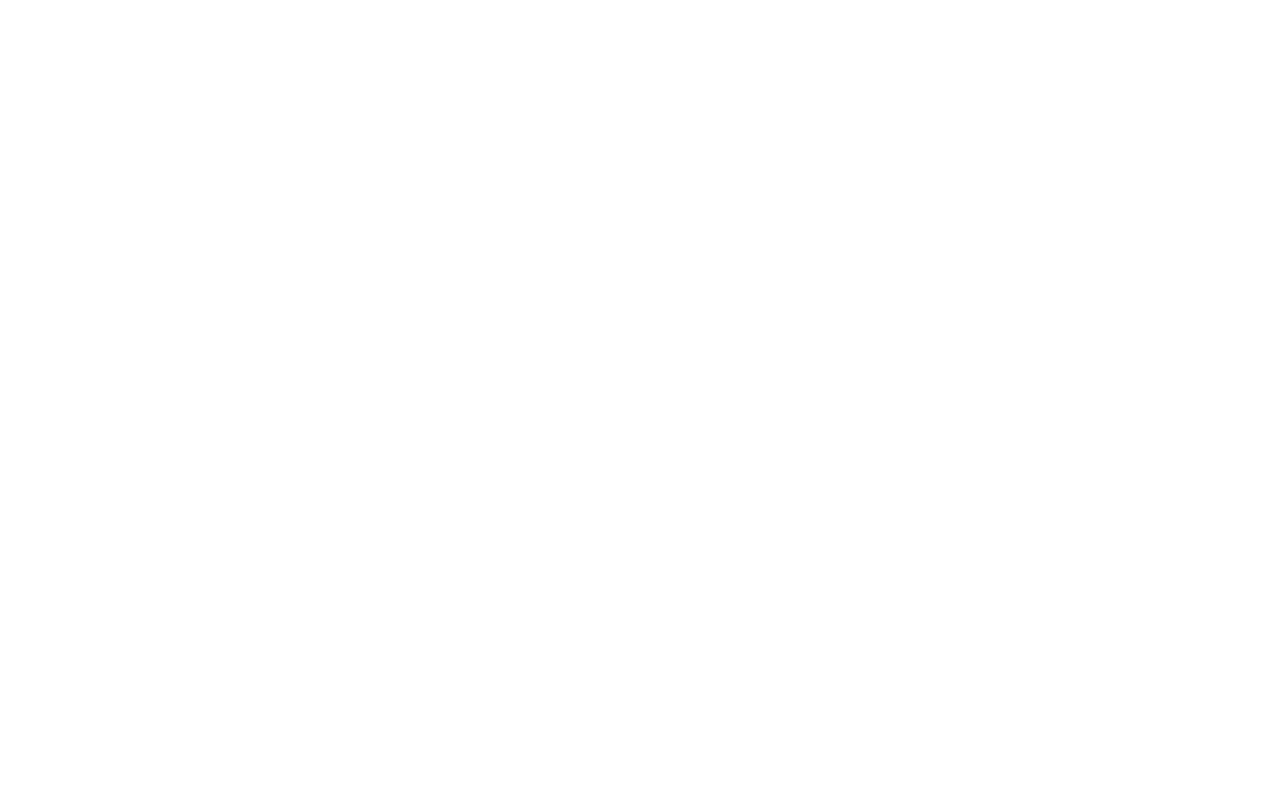
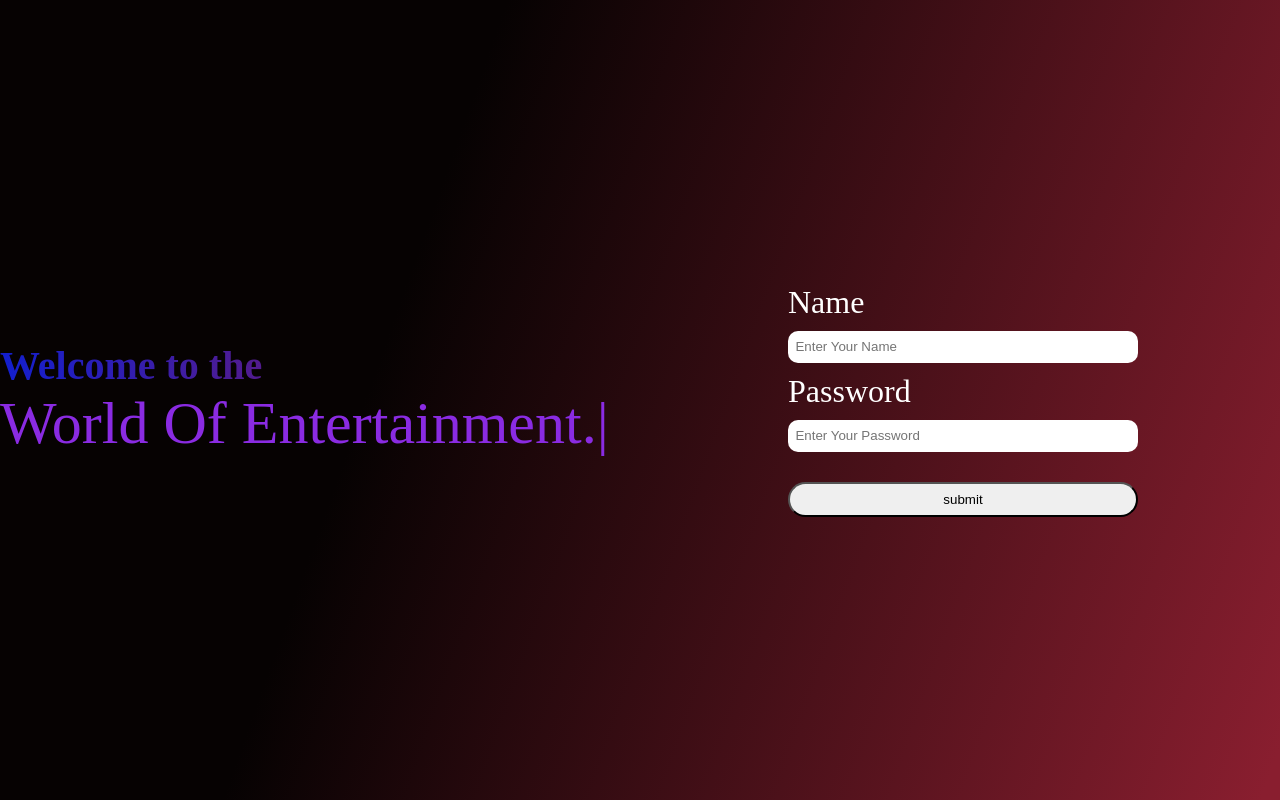
Before and after one commit to 1chary/movie-application, a React (Vite) app: page /login in a window 1280 px wide. Before the commit this address had no page. Built offline with nearby package versions, Linux system fonts and the light colour scheme.

Commit message:
added user authentication

```diff
--- a/package.json
+++ b/package.json
@@ -11,13 +11,16 @@
   },
   "dependencies": {
     "framer-motion": "^11.3.24",
+    "js-cookie": "^3.0.5",
     "react": "^18.2.0",
     "react-dom": "^18.2.0",
     "react-icons": "^5.2.1",
     "react-infinite-scroller": "^1.2.6",
+    "react-js-cookie": "^0.0.1",
     "react-loader-spinner": "^6.1.6",
     "react-router-dom": "^6.23.1",
     "react-spinners": "^0.13.8",
+    "react-type-animation": "^3.2.0",
     "reactjs-popup": "^2.0.6"
   },
   "devDependencies": {
--- a/src/App.jsx
+++ b/src/App.jsx
@@ -16,8 +16,6 @@
       window.localStorage.setItem('active_tab', JSON.stringify(activeTab))
   },[activeTab])
 
-  console.log(activeTab)
-
   return (
   <Context.Provider value = {[activeTab,changeActiveTab]} >
       <AnimatedRoutes />
--- a/src/components/AnimatedRoutes/index.jsx
+++ b/src/components/AnimatedRoutes/index.jsx
@@ -1,21 +1,31 @@
-import { Route, Routes } from "react-router-dom";
+import { Navigate, Route, Routes } from "react-router-dom";
 import Home from "../Home";
 import TopRatedMovies from "../TopRatedMovies";
 import UpcomingMovies from "../UpcomingMovies";
 import MovieDetailsComponent from "../MovieDetailsComponent";
 import { AnimatePresence } from "framer-motion";
+import Login from "../Login";
+import Cookies from "react-js-cookie"
+
+let isAuthenticated;
 
 const AnimatedRoutes = () => {
   return (
     <AnimatePresence>
         <Routes>
-            <Route path = "/" element = {<Home />} />
-            <Route exact path = "topRatedMovies" element = { <TopRatedMovies />} />
-            <Route exact path = "/upcomingMovies" element = {<UpcomingMovies />} />
-            <Route exact path = "/movieDetailsPage/:id" element = { <MovieDetailsComponent />} />
+              <Route exact path = "/login" element = {<Login/>} />
+              <Route path = "/" element = {<RequiredAuth redirectedTo="/login"><Home/></RequiredAuth>} />
+              <Route exact path = "/topRatedMovies" element = {<RequiredAuth redirectedTo="/login"><TopRatedMovies/></RequiredAuth>} />
+              <Route exact path = "/upcomingMovies" element = {<RequiredAuth redirectedTo="/login"><UpcomingMovies/></RequiredAuth>} />
+              <Route exact path = "/movieDetailsPage/:id" element = {<RequiredAuth redirectedTo="/login"><MovieDetailsComponent/></RequiredAuth>} />
         </Routes>
     </AnimatePresence>
   )
 }
 
+function RequiredAuth({children , redirectedTo}) {
+  const token = Cookies.get("jwtToken")
+  return isAuthenticated = token === undefined ? <Navigate to = {redirectedTo} /> : children
+}
+
 export default AnimatedRoutes
--- a/src/components/Home/index.jsx
+++ b/src/components/Home/index.jsx
@@ -6,6 +6,9 @@
 import FailureViewComponent from "../FailureViewComponent";
 import { FaArrowRight,FaArrowLeft } from "react-icons/fa";
 import {motion} from "framer-motion"
+import Cookies from "js-cookie";
+import { Navigate } from "react-router-dom";
+
 const apiConstants = {
     'initial': "INITIAL",
     'success': "SUCCESS",
@@ -77,15 +80,17 @@
     }
 
     const pageDecreaseCount = () => {
+        console.log(page)
         if (page < 1) {
             setPage(1)
         }
-        else if (page > 1 || page === 1) {
-            setPage(page + 1)
+        else if (page > 1) {
+            setPage(page - 1)
         }
     }
 
     const pageIncreaseCount = () => {
+        console.log(page)
         if (page > 500) {
             setPage(500)
         }
@@ -94,6 +99,10 @@
         }
     }
 
+    const token = Cookies.get("jwtToken");
+    if (token !== undefined) {
+        return <Navigate to = "/login" />
+    }
     return (
     <>
         <Header />
--- /dev/null
+++ b/src/components/Login/index.css
@@ -0,0 +1,66 @@
+.login-container {
+    height: 100vh;
+    width: 100%;
+    background-image: linear-gradient(109.6deg, rgb(6, 2, 2) 32.4%, rgb(137, 30, 47) 98.8%);
+    display: flex;
+    align-items: center;
+}
+
+.content-container {
+    height: 60vh;
+    width: 60%;
+    display: flex;
+    flex-direction: column;
+    justify-content: center;
+}
+
+.form-container {
+    height: 60vh;
+    width: 40%;
+    display: flex;
+    flex-direction: column;
+    justify-content: center;
+    padding: 20px;
+    color: white;
+}
+@media screen and (max-width: 767px) {
+    .login-container {
+        flex-direction: column;
+    }
+    .content-container {
+        width: 95%;
+    }
+    .form-container {
+        width: 95%;
+    }
+}
+
+.main-heading {
+    background: #121FCF;
+    background: linear-gradient(to right, #121FCF 0%, #CF1512 100%);
+    -webkit-background-clip: text;
+    -webkit-text-fill-color: transparent;
+    font-size: 40px;
+}
+
+.label-element {
+    font-size: 32px;
+    margin-bottom: 10px;
+}
+
+.input-box {
+    height: 32px;
+    width: 350px;
+    border-radius: 10px;
+    border: none;
+    outline: none;
+    margin-bottom: 10px;
+}
+
+.submit-button {
+    height: 35px;
+    width: 350px;
+    border-radius: 50px;
+    margin-top: 20px;
+    cursor: pointer;
+}
--- /dev/null
+++ b/src/components/Login/index.jsx
@@ -0,0 +1,77 @@
+import { useState } from "react"
+import Cookies from "js-cookie"
+import FailureViewComponent from "../FailureViewComponent"
+import "./index.css"
+import { TypeAnimation } from 'react-type-animation';
+import { useNavigate, Navigate } from "react-router-dom";
+
+
+const Login =  () => {
+    const [username,setUsername] = useState("")
+    const [password,setPassword] = useState("")
+    const navigate = useNavigate()
+
+    const storeJwtToken = (token) => {
+        Cookies.set("jwtToken", token, {expires: 30})
+        navigate("/")
+    }
+
+    const checkUser = async (event) => {
+        event.preventDefault()
+        const api = "https://claw-backend-project.onrender.com/login"
+        const details = {username,password}
+        const options = {
+            method: "POST",
+            headers: {
+                "Content-Type": "application/json",
+            },
+            body: JSON.stringify(details),
+        }
+        const response = await fetch(api,options)
+        if (response.ok === true) {
+            const data = await response.json()
+            storeJwtToken(data.jwtToken)
+        }
+        else {
+            <FailureViewComponent/>
+        }
+    }
+
+    const TypingText = () => {
+        return (
+            <TypeAnimation
+              sequence={[
+                // Same substring at the start will only be typed out once, initially
+                'World Of Movies.',
+                3000, // wait 1s before replacing "Mice" with "Hamsters"
+                'World Of Entertainment.',
+                3000,
+                "Log In To Explore More.",
+                3000,
+              ]}
+              wrapper="span"
+              speed={50}
+              style={{ fontSize: '60px', display: 'inline-block', color: "blueviolet" }}
+              repeat={Infinity}
+            />
+          );
+    }
+
+  return (
+    <div className="login-container">
+        <div className="content-container">
+            <h1 className="main-heading">Welcome to the</h1>
+            <TypingText />
+        </div>
+        <form onSubmit={checkUser} className="form-container" >
+            <label className="label-element">Name</label>
+            <input type = "text" className="input-box" onChange={(event) => setUsername(event.target.value)} placeholder="  Enter Your Name"/>
+            <label className="label-element">Password</label>
+            <input type = "password" className="input-box" onChange={(event) => setPassword(event.target.value)} placeholder="  Enter Your Password"/>
+            <button type = "submit" className="submit-button">submit</button>
+        </form>
+    </div>
+  )
+}
+
+export default Login
```
Also changed, not shown: 1 other file (tests, documents, lock files or other folders).
